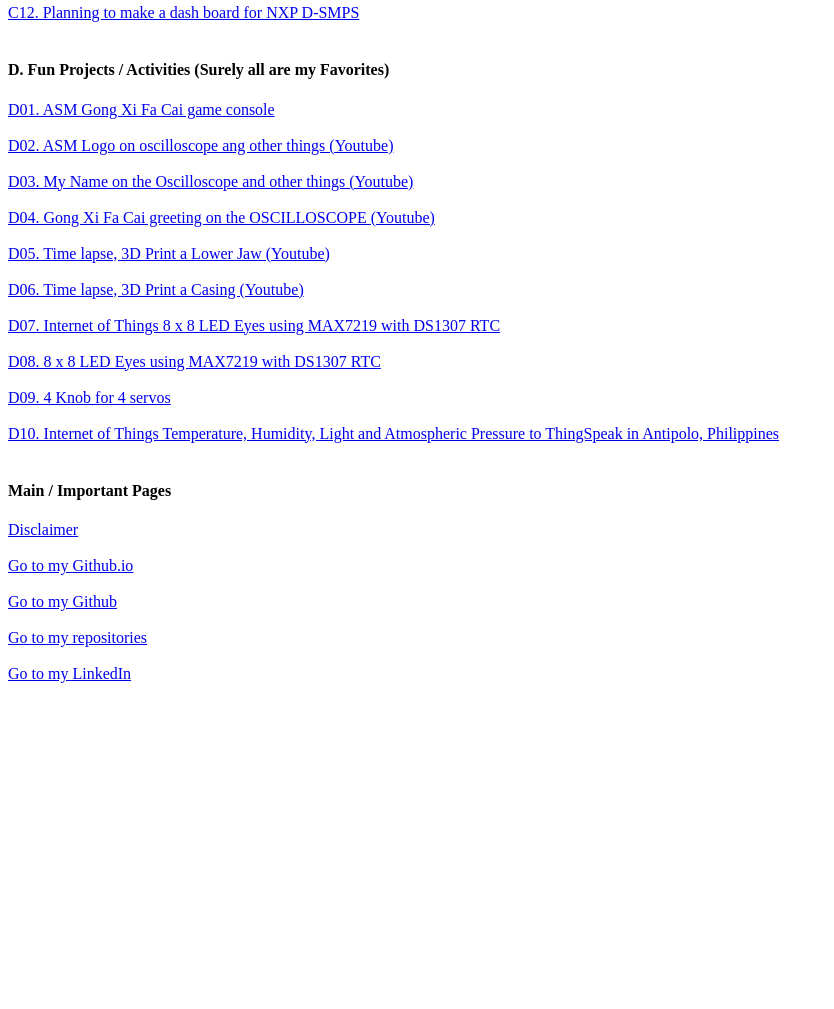
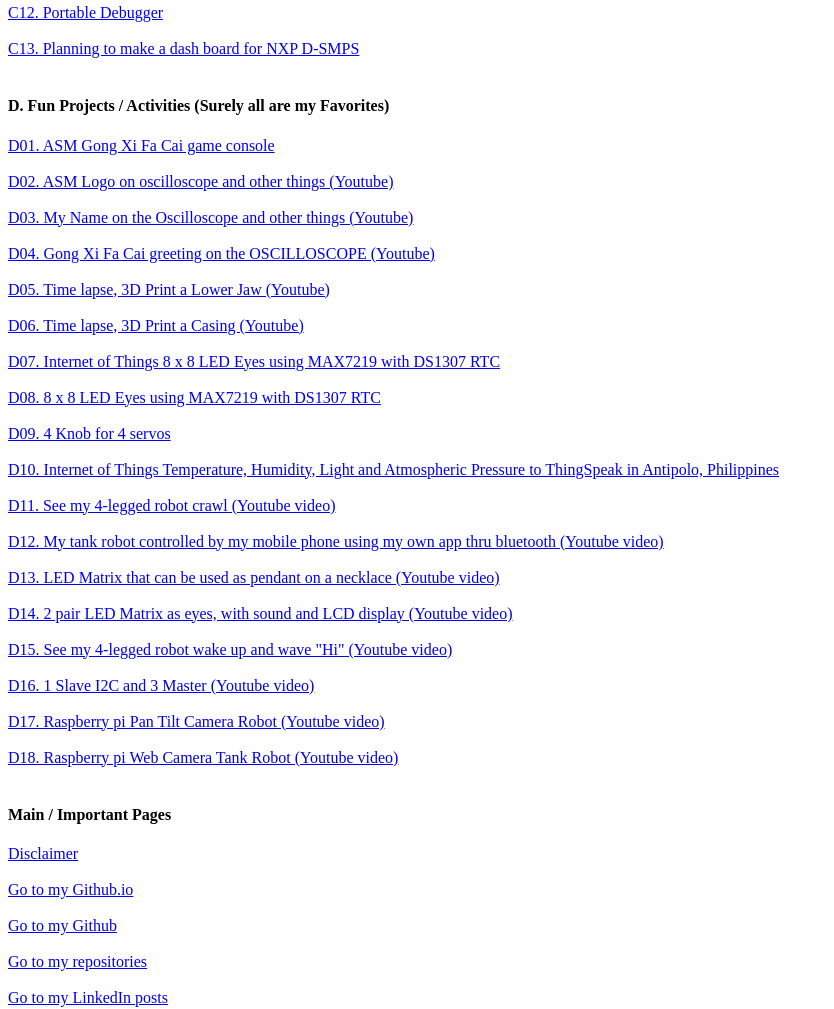
Before and after one commit to VictorTagayun/VictorTagayun.github.io, a plain HTML site: page index.html in a window 1280 px wide. Shown: the part 2053-3062 px from the top of the page, without its empty margins (0-834 px from the left). Before the commit the page ends 2744 px from the top, so only its background shows below. Drawn offline with Linux system fonts and the light colour scheme.

Commit message:
Update index.html

```diff
--- a/index.html
+++ b/index.html
@@ -156,7 +156,7 @@
   <br>
   <br>
 
-<h4>C. Work In Progress (WIP) / Up and coming Projects </h4>
+<h4>C. Work In Progress (WIP) / Up and coming Projects (in no particular order)</h4>
 
 <a href="https://www.youtube.com/watch?v=ikzzIL8MPRM">C01. 3-phase FOC (Field Oriented Control) Motor Control Evaluation... (Youtube)</a>
   <br>
@@ -193,9 +193,15 @@
   <br>
   <br>
 
-<a href="https://github.com/VictorTagayun/NXP_DC-DC_IoT_Dashboard">C12. Planning to make a dash board for NXP D-SMPS</a>
+<a href="https://youtu.be/YTwXDF1f-3U">C12. Portable Debugger</a>
   <br>
   <br>
+
+<a href="https://github.com/VictorTagayun/NXP_DC-DC_IoT_Dashboard">C13. Planning to make a dash board for NXP D-SMPS</a>
+  <br>
+  <br>
+
+
 
 <h4>D. Fun Projects / Activities (Surely all are my Favorites)</h4>
 
@@ -203,7 +209,7 @@
   <br>
   <br>
 
-<a href="https://www.youtube.com/watch?v=R3jCtfQuHnU">D02. ASM Logo on oscilloscope ang other things (Youtube)</a>
+<a href="https://www.youtube.com/watch?v=R3jCtfQuHnU">D02. ASM Logo on oscilloscope and other things (Youtube)</a>
   <br>
   <br>
 
@@ -239,6 +245,38 @@
   <br>
   <br>
 
+<a href="https://youtu.be/2hvfdAPlJPM">D11. See my 4-legged robot crawl (Youtube video)</a>
+  <br>
+  <br>
+
+<a href="https://youtu.be/uwnjeME2Ub4">D12. My tank robot controlled by my mobile phone using my own app thru bluetooth (Youtube video)</a>
+  <br>
+  <br>
+
+<a href="https://youtu.be/CdNMcozxYvc">D13. LED Matrix that can be used as pendant on a necklace (Youtube video)</a>
+  <br>
+  <br>
+
+<a href="https://youtu.be/_La0dWbZnCs">D14. 2 pair LED Matrix as eyes, with sound and LCD display (Youtube video)</a>
+  <br>
+  <br>
+
+<a href="https://youtu.be/9yxXEa8kA7U">D15. See my 4-legged robot wake up and wave "Hi" (Youtube video)</a>
+  <br>
+  <br>
+
+<a href="https://youtu.be/hzWDWN6As0c">D16. 1 Slave I2C and 3 Master (Youtube video)</a>
+  <br>
+  <br>
+
+<a href="https://youtu.be/CyAAUBns0-c">D17. Raspberry pi Pan Tilt Camera Robot (Youtube video)</a>
+  <br>
+  <br>
+
+<a href="https://youtu.be/2T8Q30M3rHA">D18. Raspberry pi Web Camera Tank Robot (Youtube video)</a>
+  <br>
+  <br>
+
 
 <h4>Main / Important Pages</h4>
 
@@ -255,6 +293,6 @@
 <a href="https://github.com/VictorTagayun?tab=repositories">Go to my repositories</a>
   <br>
   <br>
-<a href="https://www.linkedin.com/in/victortagayun/detail/recent-activity/shares/">Go to my LinkedIn</a>
+<a href="https://www.linkedin.com/in/victortagayun/detail/recent-activity/shares/">Go to my LinkedIn posts</a>
 </body>
 </html>
```
